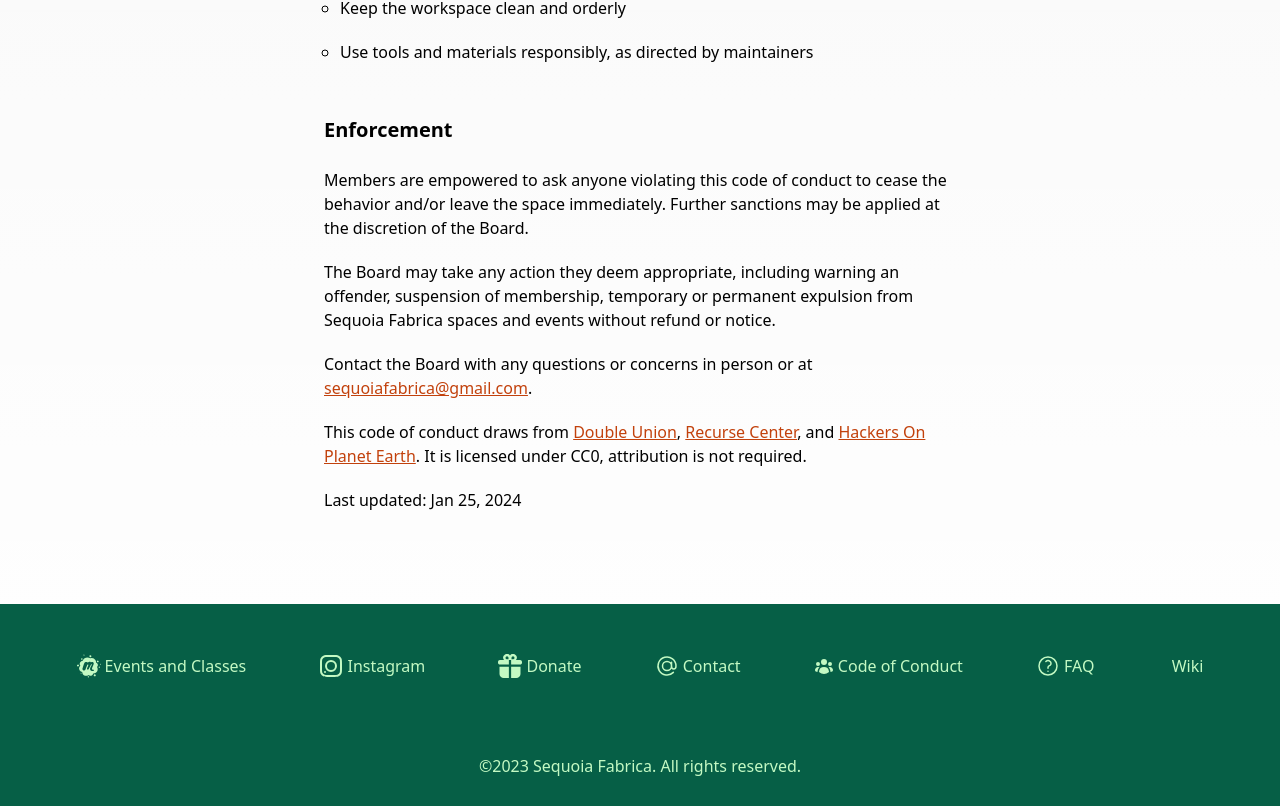
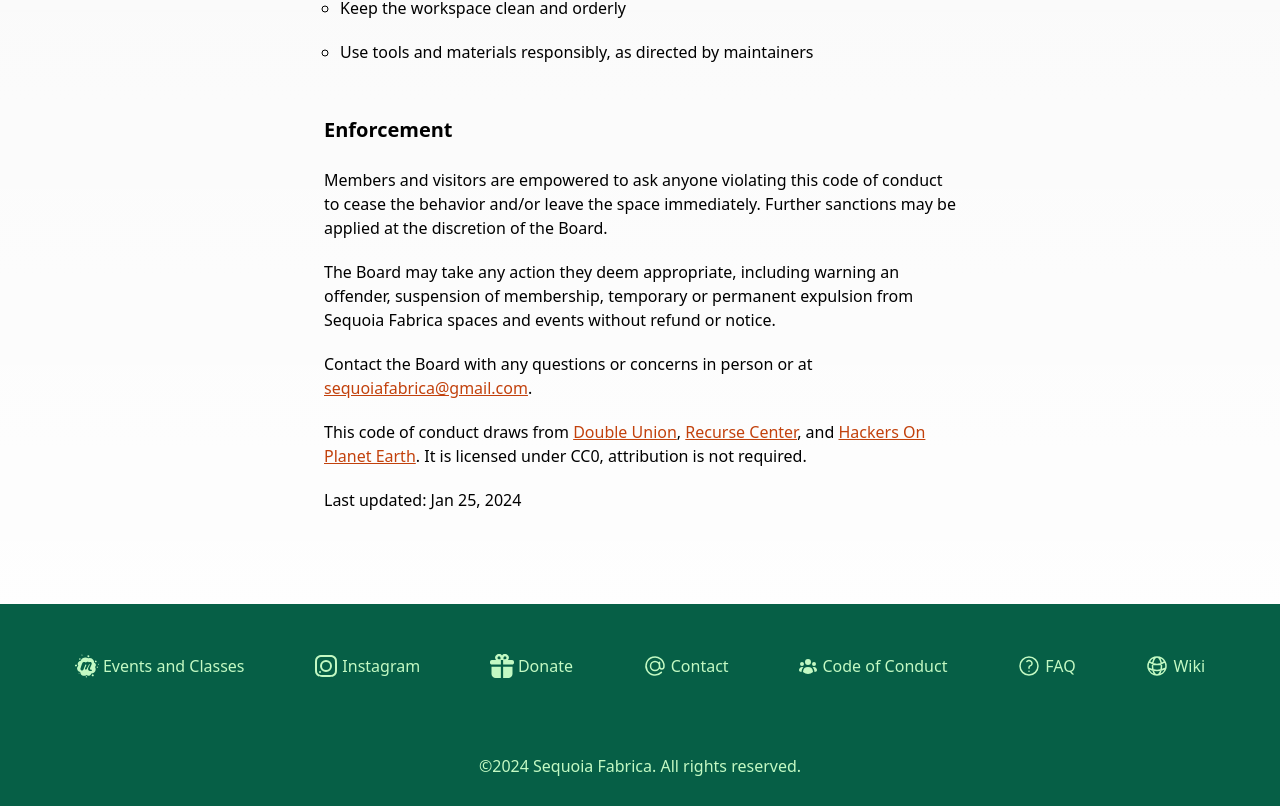
Before and after one commit to Sequoia-Fabrica/sequoia-fabrica-landing-page, a Next.js app: page /docs/code_of_conduct in a window 1280 px wide. Shown: the part 1840-2646 px from the top of the page. Built offline with nearby package versions, Linux system fonts and the light colour scheme.

Commit message:
web site clean-up

```diff
--- a/src/common/iconComponentMap.ts
+++ b/src/common/iconComponentMap.ts
@@ -5,6 +5,8 @@ import at_symbol from '@/public/icon/at_symbol.svg';
 import user_group from '@/public/icon/user_group.svg';
 import instagram from '@/public/icon/instagram.svg';
 import question from '@/public/icon/question.svg';
+import globe from '@/public/icon/globe.svg';
+
 import { StaticImport } from 'next/dist/shared/lib/get-img-props';
 
 const iconComponentMap: Map<string, JSX.Element> = new Map([
@@ -14,6 +16,7 @@ const iconComponentMap: Map<string, JSX.Element> = new Map([
    ['user_group', user_group],
    ['instagram', instagram],
    ['question', question],
+   ['globe',globe]
 ]);
 
 export function getIconComponent(iconName: string): StaticImport {
--- a/src/components/Footer/Footer.tsx
+++ b/src/components/Footer/Footer.tsx
@@ -1,7 +1,7 @@
 import FooterItem, { FooterItemProps } from "./FooterItem";
 import { urlConstants } from "@/src/text/urlConstants";
 
-const copyright = "©2023 Sequoia Fabrica. All rights reserved."
+const copyright = "©2024 Sequoia Fabrica. All rights reserved."
 
 export default function Footer() {
     const getContactItem = () => {
@@ -42,7 +42,7 @@ export default function Footer() {
 
     const getWiki = () => {
         return (
-            { name:"Wiki", href: "https://wiki.sequoiafabrica.org/wiki/Main_Page", }
+            { name:"Wiki", href: "https://wiki.sequoiafabrica.org/wiki/Main_Page", iconName:'globe' }
         );
     }
 
--- a/src/pages/docs/code_of_conduct.mdx
+++ b/src/pages/docs/code_of_conduct.mdx
@@ -25,14 +25,14 @@ The Sequoia Fabrica (SF) community is dedicated to providing a harassment-free e
 - Harassing photography or recording, including logging online activity for harassment purposes
 - Spamming, denial of service attacks, hacking of personal devices or accounts without consent
 
+### Reporting
+
+If you experience or witness harassment, reach out to sequoiafabrica@gmail.com. If you are in immediate danger, do not hesitate to enlist the help of those around you, or, if necessary, call 911.
+
 ### Sequoia Fabrica will not act on complaints regarding:
 
 - Reasonable communication of personal boundaries
 - Necessary measures to protect our community from serious, deliberate harm
-
-### Reporting
-
-If you experience or witness harassment, reach out to sequoiafabrica@gmail.com. If you are in immediate danger, do not hesitate to enlist the help of those around you, or, if necessary, call 911.
 
 ## Workshop Policies
 
@@ -43,7 +43,7 @@ If you experience or witness harassment, reach out to sequoiafabrica@gmail.com.
 
 ## Enforcement
 
-Members are empowered to ask anyone violating this code of conduct to cease the behavior and/or leave the space immediately. Further sanctions may be applied at the discretion of the Board.
+Members and visitors are empowered to ask anyone violating this code of conduct to cease the behavior and/or leave the space immediately. Further sanctions may be applied at the discretion of the Board.
 
 The Board may take any action they deem appropriate, including warning an offender, suspension of membership, temporary or permanent expulsion from Sequoia Fabrica spaces and events without refund or notice.
 
--- a/src/pages/index.tsx
+++ b/src/pages/index.tsx
@@ -59,7 +59,7 @@ export default function Home() {
         </div>
         <div className="col-span-2 md:col-span-1">
           <h2>Code of Conduct</h2>
-          <p>We have a <a href="/docs/code_of_conduct">Code of Conduct</a> that is required reading for all members. Anyone involved either in classes or otherwise is expected to review this.</p>
+          <p>Anyone involved in our space or events is expected to review and follow our <a href="/docs/code_of_conduct">Code of Conduct</a>.</p>
         </div>
       </div>
     </div>
```
Also changed, not shown: public/icon/globe.svg (added).
